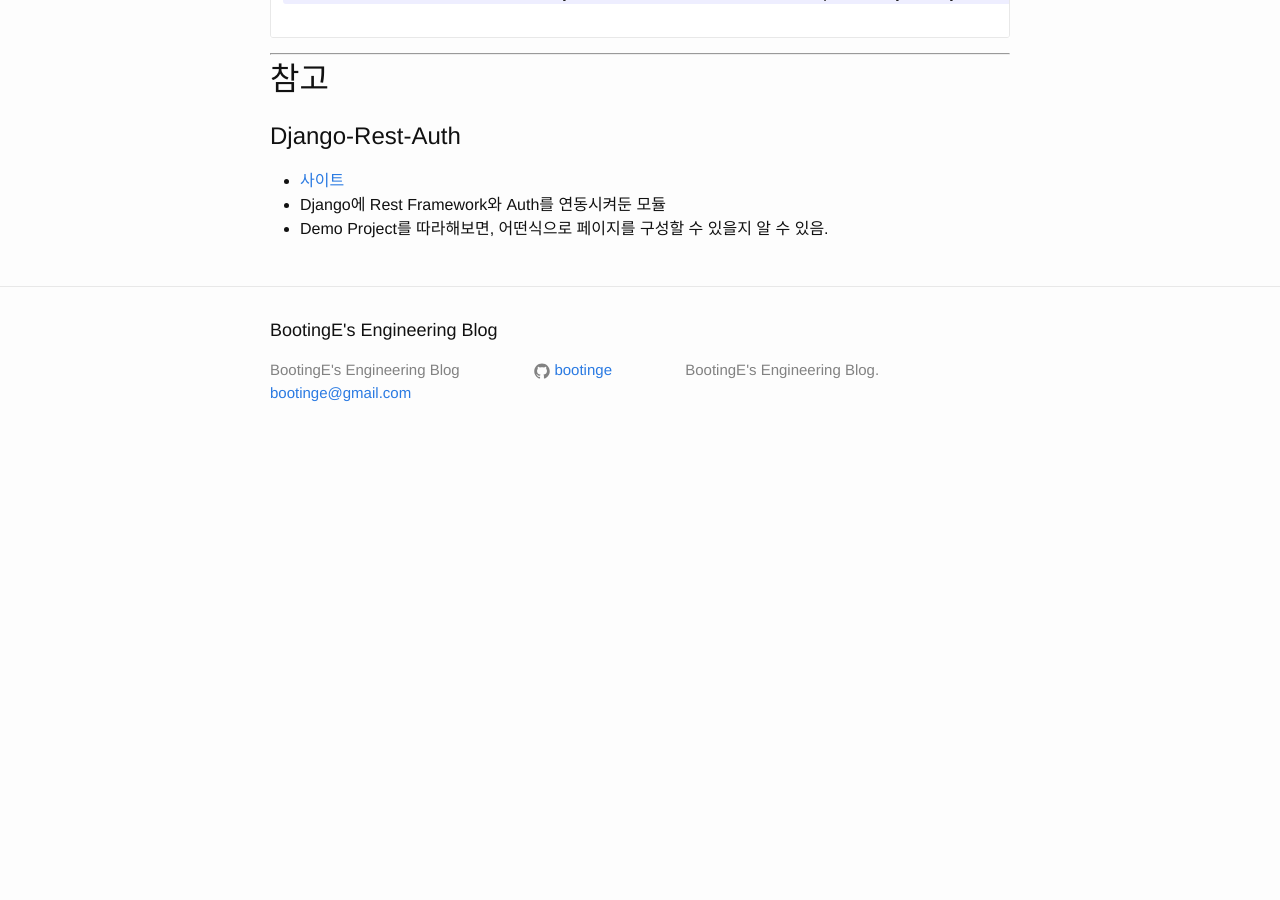
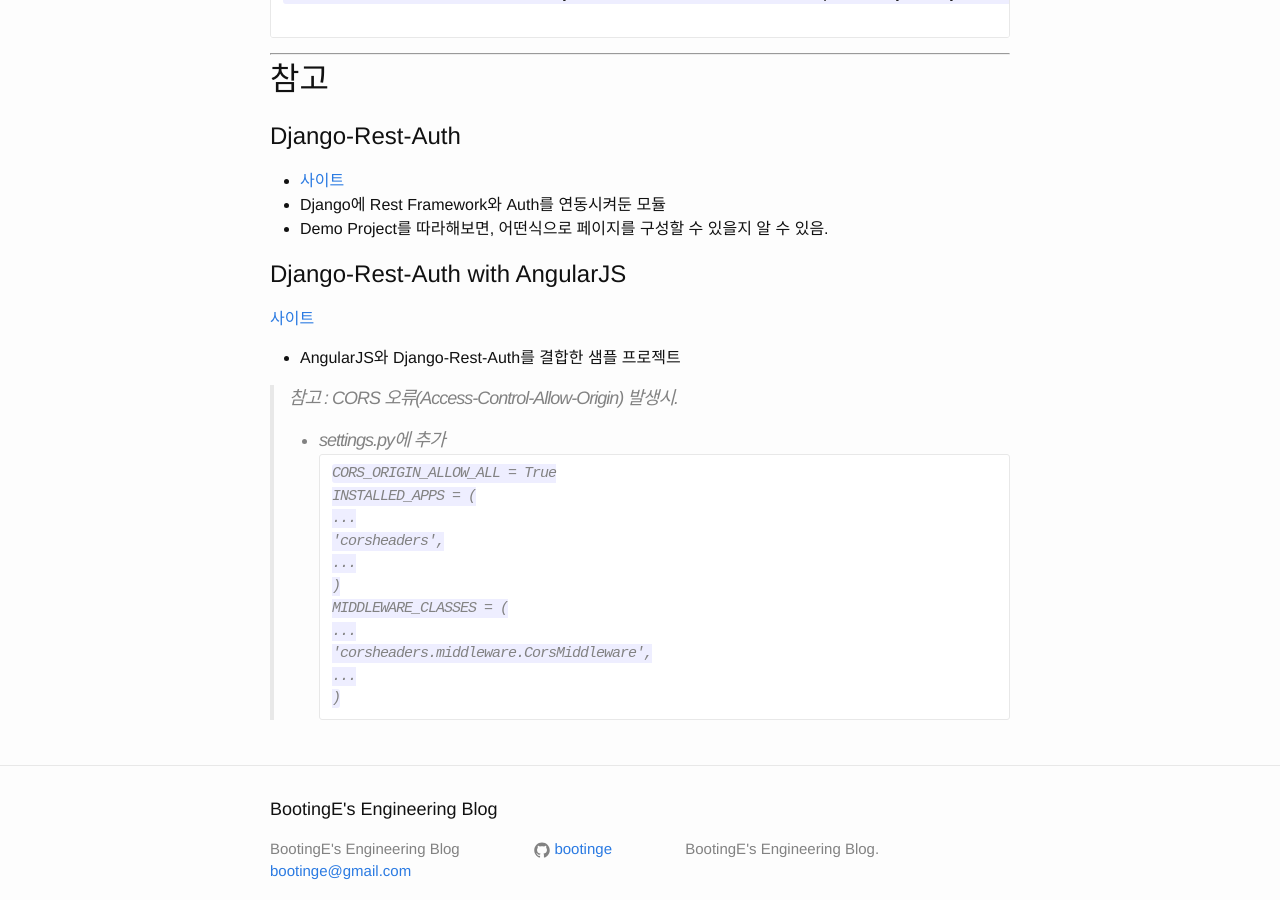
Before and after one commit to bootinge/bootinge.github.io, a Jekyll site: the page built from _posts/2015-06-29-django-registration-and-auth.md, in a window 1280 px wide and 900 px high, scrolled down 4582 px. Built offline with Jekyll 4.4.1, drawn with Linux system fonts in a browser that asks for light colours; Markdown is read by kramdown in place of the engine named in the settings; before the commit the page ends 5046 px from its top, so only the background shows below that; some of the changed text lies outside the part shown.

Commit message:
Added : Django-Rest-Auth with AngularJS

````diff
--- a/_posts/2015-06-29-django-registration-and-auth.md
+++ b/_posts/2015-06-29-django-registration-and-auth.md
@@ -65,7 +65,7 @@ EMAIL_HOST_PASSWORD=''
 .
 
 ```
-$ pip install django_smtp_ssl
+$ pip install django-smtp-ssl
 ```
 
 - 사용할 SMTP 서버 정보 설정.
@@ -229,3 +229,23 @@ $ curl -H "Authorization: JWT eyJhbGciOiJIUzI1NiIsInR5cCI6IkpXVCJ9.eyJ1c2VybmFtZ
 - [사이트](http://django-rest-auth.readthedocs.org/en/latest/installation.html)
 - Django에 Rest Framework와 Auth를 연동시켜둔 모듈
 - Demo Project를 따라해보면, 어떤식으로 페이지를 구성할 수 있을지 알 수 있음.
+
+## Django-Rest-Auth with AngularJS
+[사이트](https://github.com/Tivix/angular-django-registration-auth)
+- AngularJS와 Django-Rest-Auth를 결합한 샘플 프로젝트
+
+> 참고 : CORS 오류(Access-Control-Allow-Origin) 발생시.
+- settings.py에 추가
+```
+CORS_ORIGIN_ALLOW_ALL = True
+INSTALLED_APPS = (
+  ...
+  'corsheaders',
+  ...
+)
+MIDDLEWARE_CLASSES = (
+  ...
+  'corsheaders.middleware.CorsMiddleware',
+  ...
+)
+```
````
